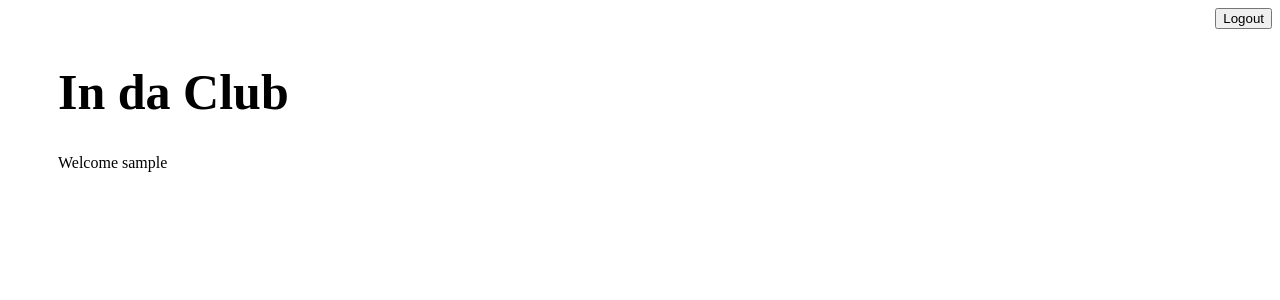
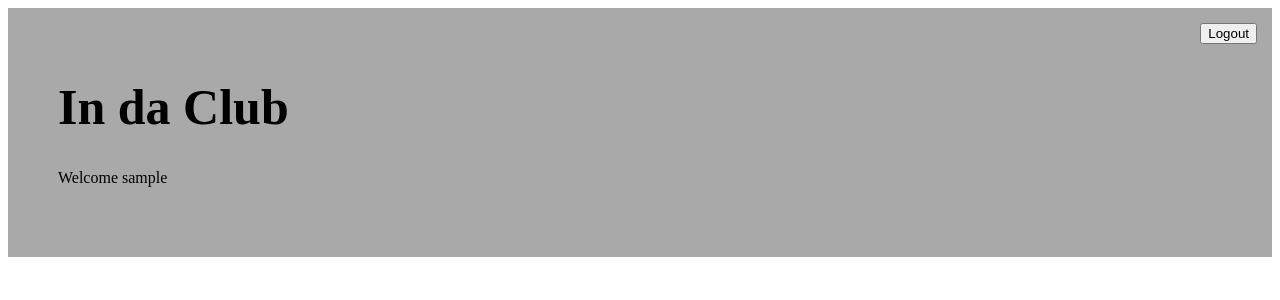
Before and after one commit to C-Ky/community_project, a Django app: page / in a window 1280 px wide. Shown: the top 300 px of the page. Run offline with Django 3.2, Linux system fonts and the light colour scheme; the visitor is signed in with stand-in values (Sample User, id 1).

Commit message:
changing layout

```diff
--- a/templates/base.html
+++ b/templates/base.html
@@ -13,7 +13,7 @@
             text-decoration: none;
             color: black;
         }
-        p {
+        #p1 {
             text-indent: 50px;
             font-size: 16px;
         }
@@ -22,8 +22,9 @@
     </style>
 </head>
 <body>
+    <div style="background-color: darkgrey;">
     {% block log %} <!-- login/logout button -->
-        <div style="text-align: right">
+        <div style="text-align: right; padding-right:15px; padding-top:15px">
             {% if user.is_authenticated %}
                 <form action="{%  url 'logout' %}">
                     <input type="submit" value="Logout">
@@ -48,9 +49,12 @@
 
     {% block welcome_message %}
         {% if user.is_authenticated %}
-            <p>Welcome {{ user.username }}</p>
+            <p id="p1">Welcome {{ user.username }}</p>
         {% endif %}
     {% endblock %}
+
+    <br><br><br>
+    </div>
 
     {%  block content %}{%  endblock %}
 </body>
--- a/templates/registration/login.html
+++ b/templates/registration/login.html
@@ -2,16 +2,16 @@
 {%  block title %}Login{%  endblock %}
 
 {% block style2 %}
-    div {
+    #centered {
         text-align: center;
     }
 {% endblock %}
 
-{% block log %}{% endblock %}
+{% block log %}<br>{% endblock %}
 
 {% block content %}
     <br><br>
-    <div>
+    <div id="centered">
         <h2 style="font-size: 20px;">Login:</h2>
         <form method="post" action="{% url 'login' %}">
             {% csrf_token %}
```
